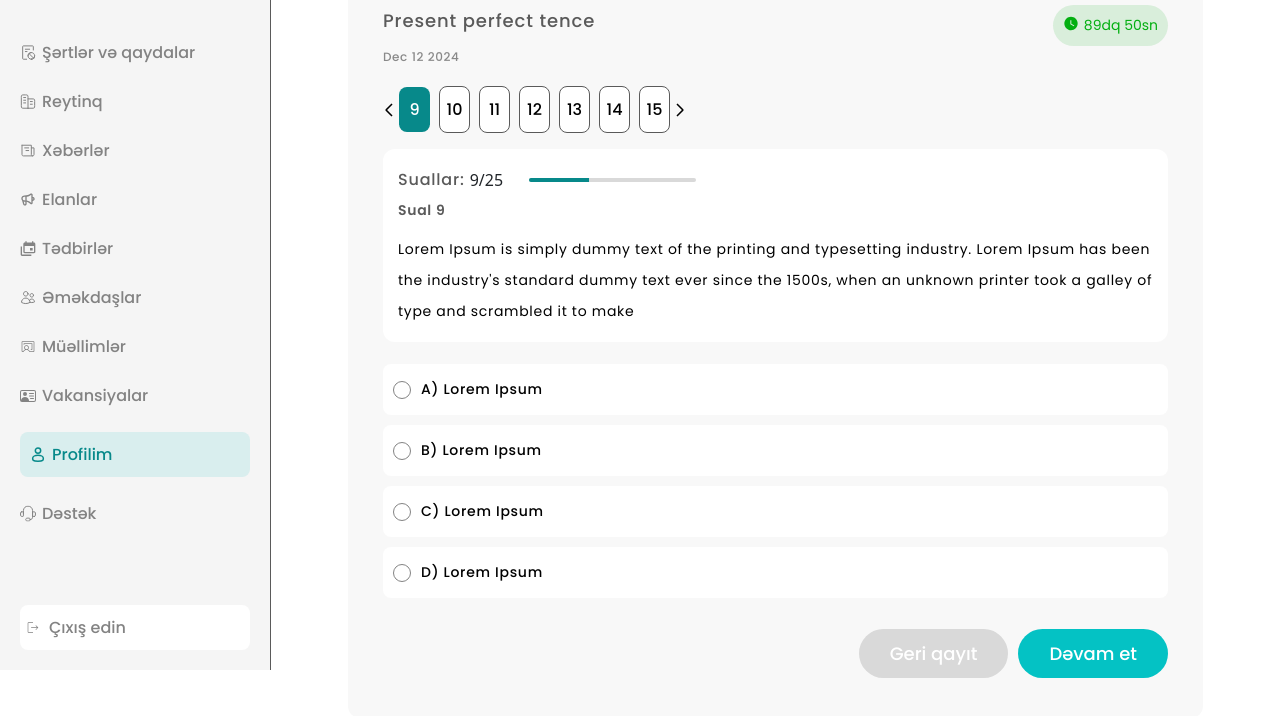
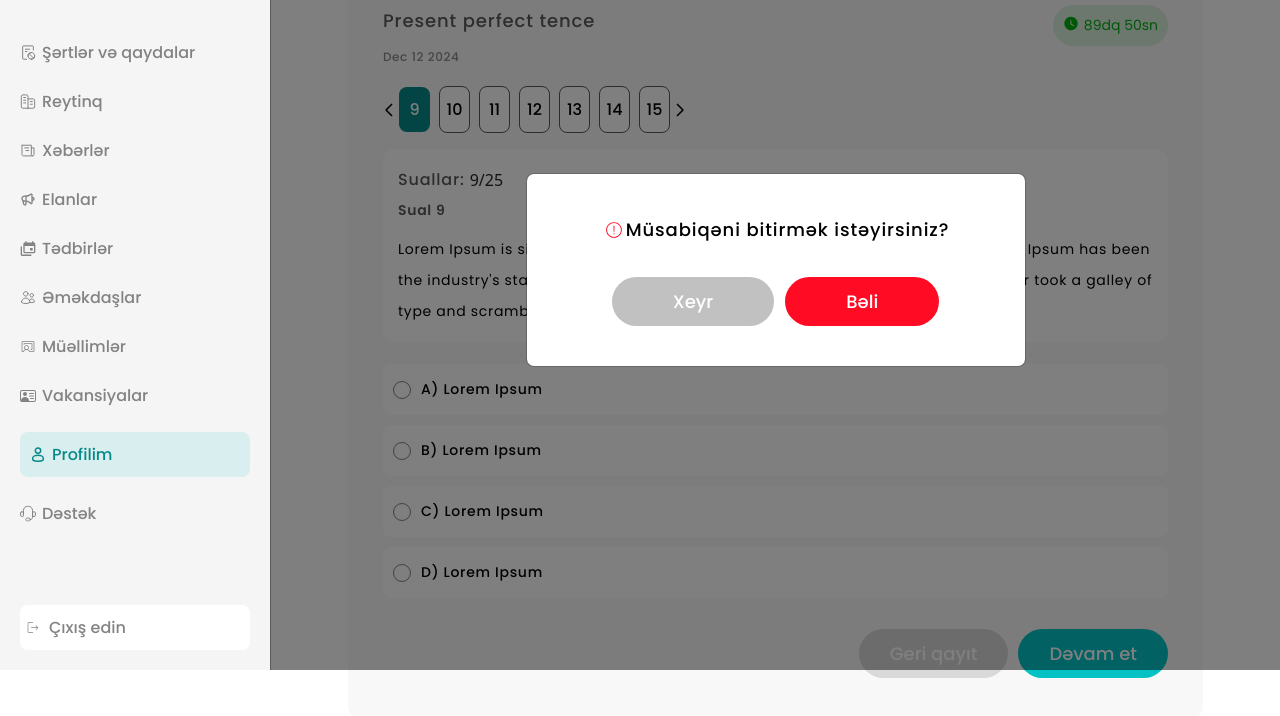
Before and after one commit to Elmeddinx/eduventure, a plain HTML site: page quiz-interface.html in a window 1280 px wide. Both pictures are taken after a click on the link "Geri qayıt". Shown: the part 130-846 px from the top of the page. Drawn offline with nearby package versions, Linux system fonts and the light colour scheme.

Commit message:
complated modal

```diff
--- /dev/null
+++ b/assets/scss/components/_modal.scss
@@ -0,0 +1,54 @@
+.modal {
+    margin-left: 271px;
+    width: calc(100% - 271px);
+    @include mq(tablet-landscape-up) {
+        width: 100%;
+        margin-left: 0;
+    }
+    .modal-body {
+        padding: 40px;
+        @include mq(tablet-landscape-up) {
+            padding: 15px;
+        }
+    }
+    .modal-title {
+        color: #000;
+        font-family: Poppins;
+        font-size: 18px;
+        font-style: normal;
+        font-weight: 500;
+        line-height: 31px;
+        letter-spacing: 0.9px;
+        display: flex;
+        align-items: center;
+        justify-content: center;
+        @include mq(phone-only) {
+            font-size: 14px;
+        }
+        @include mq(phone-sm) {
+            font-size: 13px;
+        }
+        img {
+            width: 24px;
+            height: 24px;
+        }
+    }
+    .btn-groups {
+        justify-content: center;
+        column-gap: 11px;
+        margin-top: 32px;
+        @include mq(tablet-landscape-up) {
+            flex-direction: column;
+            row-gap: 10px;
+        }
+        .btn {
+            padding: 10px 60px;
+        }
+        .btn-back {
+            background-color: #c1c1c1;
+        }
+        .btn-style-2 {
+            background-color: #ff0b23;
+        }
+    }
+}
--- a/assets/scss/style.scss
+++ b/assets/scss/style.scss
@@ -19,6 +19,7 @@
 @import "./components/pagination";
 @import "./components/password-group";
 @import "./components/notification";
+@import "./components/modal";
 @import "./pages/landingPage/index";
 @import "./pages/about/index";
 @import "./pages/chooseRegister/index";
--- a/quiz-interface.html
+++ b/quiz-interface.html
@@ -270,9 +270,12 @@
                     <li class="page-item">
                         <a class="page-link" href="#" aria-label="Previous">
                             <span aria-hidden="true">
-                                <svg xmlns="http://www.w3.org/2000/svg" width="12" height="24" viewBox="0 0 12 24" fill="none">
-                                    <path d="M9.54801 17.4198L8.48701 18.4798L2.70801 12.7028C2.61486 12.6102 2.54093 12.5001 2.49048 12.3789C2.44003 12.2576 2.41406 12.1276 2.41406 11.9963C2.41406 11.8649 2.44003 11.7349 2.49048 11.6137C2.54093 11.4924 2.61486 11.3823 2.70801 11.2898L8.48701 5.50977L9.54701 6.56977L4.12301 11.9948L9.54801 17.4198Z" fill="black"/>
-                                  </svg>
+                                <svg xmlns="http://www.w3.org/2000/svg" width="12" height="24" viewBox="0 0 12 24"
+                                    fill="none">
+                                    <path
+                                        d="M9.54801 17.4198L8.48701 18.4798L2.70801 12.7028C2.61486 12.6102 2.54093 12.5001 2.49048 12.3789C2.44003 12.2576 2.41406 12.1276 2.41406 11.9963C2.41406 11.8649 2.44003 11.7349 2.49048 11.6137C2.54093 11.4924 2.61486 11.3823 2.70801 11.2898L8.48701 5.50977L9.54701 6.56977L4.12301 11.9948L9.54801 17.4198Z"
+                                        fill="black" />
+                                </svg>
                             </span>
                         </a>
                     </li>
@@ -286,9 +289,12 @@
                     <li class="page-item">
                         <a class="page-link" href="#" aria-label="Next">
                             <span aria-hidden="true">
-                                <svg xmlns="http://www.w3.org/2000/svg" width="12" height="24" viewBox="0 0 12 24" fill="none">
-                                    <path d="M2.45199 6.58023L3.51299 5.52024L9.29199 11.2972C9.38514 11.3898 9.45907 11.4999 9.50952 11.6211C9.55997 11.7424 9.58594 11.8724 9.58594 12.0037C9.58594 12.1351 9.55997 12.2651 9.50952 12.3863C9.45907 12.5076 9.38514 12.6177 9.29199 12.7102L3.51299 18.4902L2.45299 17.4302L7.87699 12.0052L2.45199 6.58023Z" fill="black"/>
-                                  </svg>
+                                <svg xmlns="http://www.w3.org/2000/svg" width="12" height="24" viewBox="0 0 12 24"
+                                    fill="none">
+                                    <path
+                                        d="M2.45199 6.58023L3.51299 5.52024L9.29199 11.2972C9.38514 11.3898 9.45907 11.4999 9.50952 11.6211C9.55997 11.7424 9.58594 11.8724 9.58594 12.0037C9.58594 12.1351 9.55997 12.2651 9.50952 12.3863C9.45907 12.5076 9.38514 12.6177 9.29199 12.7102L3.51299 18.4902L2.45299 17.4302L7.87699 12.0052L2.45199 6.58023Z"
+                                        fill="black" />
+                                </svg>
                             </span>
                         </a>
                     </li>
@@ -307,7 +313,9 @@
                         <h3>Sual 9</h3>
                     </div>
                     <div class="question-description">
-                        <p>Lorem Ipsum is simply dummy text of the printing and typesetting industry. Lorem Ipsum has been the industry's standard dummy text ever since the 1500s, when an unknown printer took a galley of type and scrambled it to make </p>
+                        <p>Lorem Ipsum is simply dummy text of the printing and typesetting industry. Lorem Ipsum has
+                            been the industry's standard dummy text ever since the 1500s, when an unknown printer took a
+                            galley of type and scrambled it to make </p>
                     </div>
                 </div>
                 <ul class="options-container">
@@ -330,7 +338,8 @@
                 </ul>
 
                 <div class="btn-groups d-flex btn-groups-bottom parent-btns">
-                    <a href="#" class="btn rounded-pill btn-back">Geri qayıt</a>
+                    <a href="#" class="btn rounded-pill btn-back" data-bs-toggle="modal"
+                        data-bs-target="#exampleModal">Geri qayıt</a>
                     <a href="#" class="btn rounded-pill btn-style-2">Dəvam et</a>
                 </div>
             </div>
@@ -373,6 +382,21 @@
                 </div>
             </div>
         </div>
+        <div class="modal fade" id="exampleModal" tabindex="-1" aria-labelledby="exampleModalLabel" aria-hidden="true">
+            <div class="modal-dialog modal-dialog-centered">
+                <div class="modal-content">
+                    <div class="modal-body text-center">
+                        <p class="modal-title"><img src="./assets/icons/danger.svg" alt="">Müsabiqəni bitirmək
+                            istəyirsiniz?</p>
+                        <div class="btn-groups d-flex btn-groups-bottom parent-btns">
+                            <a href="#" class="btn rounded-pill btn-back" data-bs-toggle="modal"
+                                data-bs-target="#exampleModal">Xeyr</a>
+                            <a href="#" class="btn rounded-pill btn-style-2">Bəli</a>
+                        </div>
+                    </div>
+                </div>
+            </div>
+        </div>
     </main>
 
 
```
Also changed, not shown: assets/css/style.css, assets/icons/danger.svg (added), 1 other file.
